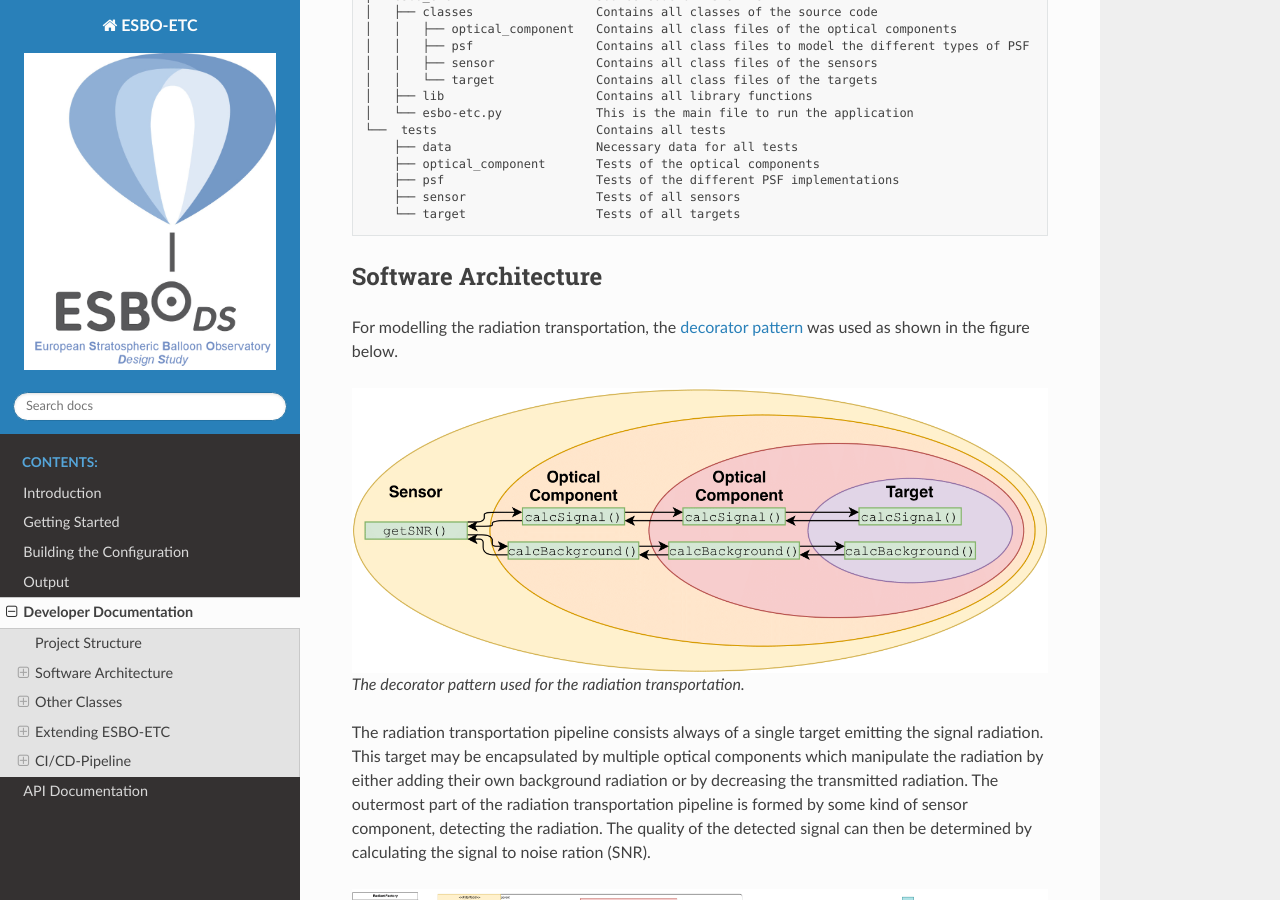
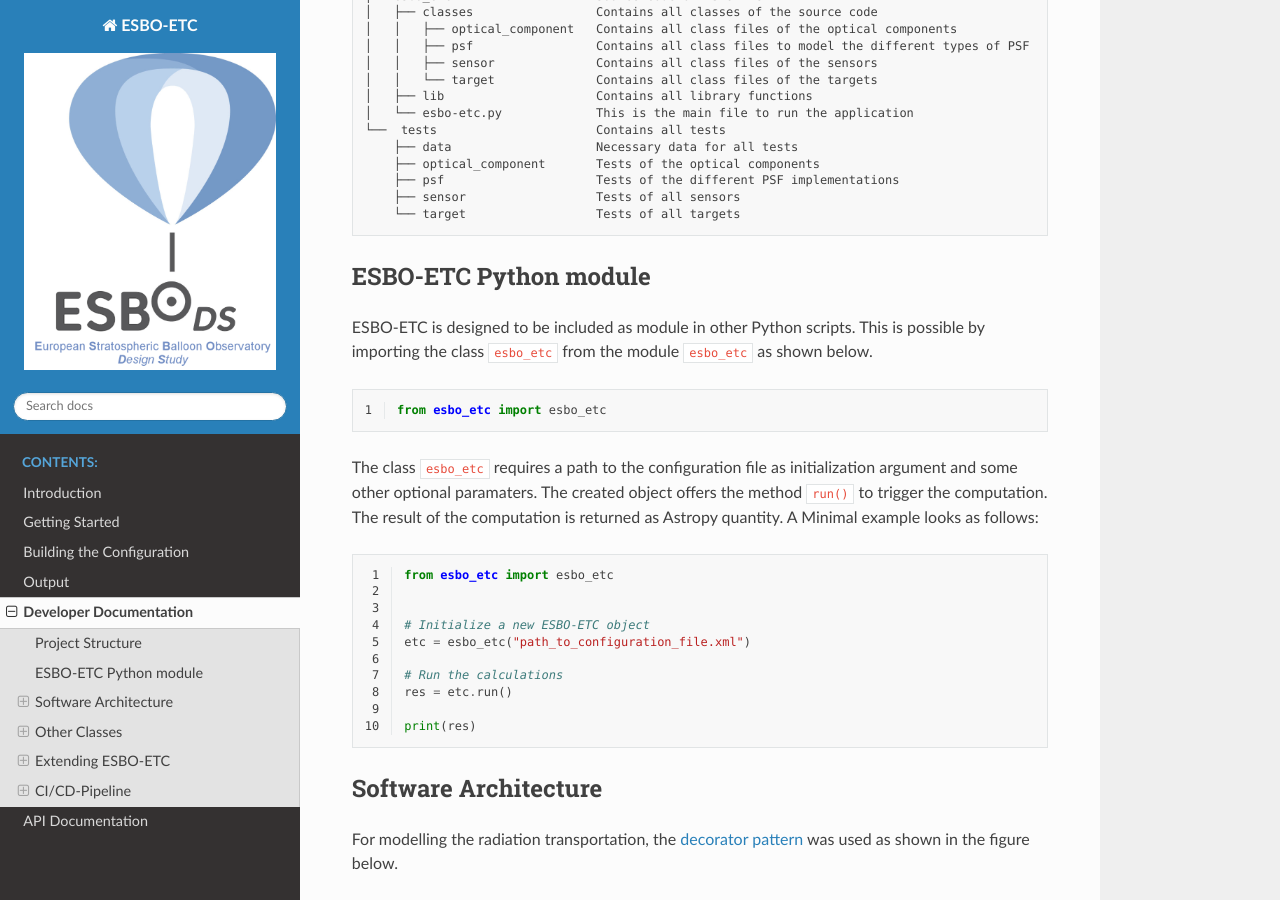
Before and after one commit to LukasK13/ESBO-ETC, a Sphinx documentation site: the page built from docs/source/developer/developer_documentation.rst, in a window 1280 px wide and 900 px high, scrolled down 733 px. Built offline with Sphinx 7.4.7 and the Read the Docs theme 2.0.0, drawn with Linux system fonts in a browser that asks for light colours.

Commit message:
Add documentation for usage as python module

```diff
--- a/docs/source/developer/developer_documentation.rst
+++ b/docs/source/developer/developer_documentation.rst
@@ -15,6 +15,11 @@ Project Structure
 =================
 
 .. include:: project_structure.rst
+
+ESBO-ETC Python module
+======================
+
+.. include:: scripting.rst
 
 Software Architecture
 =====================
--- /dev/null
+++ b/docs/source/developer/scripting.rst
@@ -0,0 +1,26 @@
+ESBO-ETC is designed to be included as module in other Python scripts.
+This is possible by importing the class ``esbo_etc`` from the module ``esbo_etc`` as shown below.
+
+.. code-block:: python
+    :linenos:
+
+    from esbo_etc import esbo_etc
+
+The class ``esbo_etc`` requires a path to the configuration file as initialization argument and some other optional paramaters.
+The created object offers the method ``run()`` to trigger the computation.
+The result of the computation is returned as Astropy quantity.
+A Minimal example looks as follows:
+
+.. code-block:: python
+    :linenos:
+
+    from esbo_etc import esbo_etc
+
+
+    # Initialize a new ESBO-ETC object
+    etc = esbo_etc("path_to_configuration_file.xml")
+
+    # Run the calculations
+    res = etc.run()
+
+    print(res)
```
